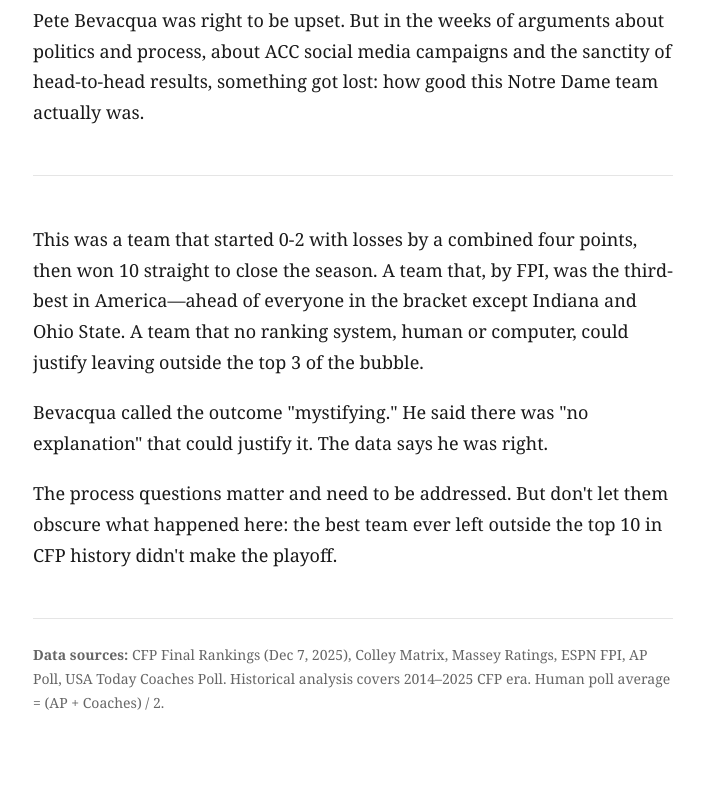
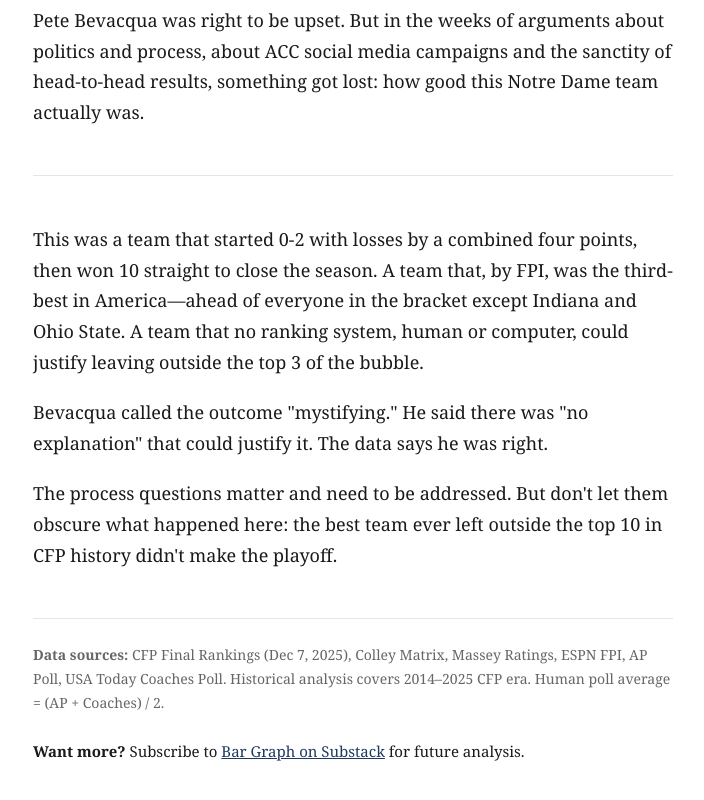
Before and after one commit to bargraphcfb/bargraphcfb.github.io, a plain HTML site: page notre-dame-2025.html in a window 1280 px wide. Shown: the part 10354-11154 px from the top of the page, without its empty margins (287-991 px from the left). Drawn offline with nearby package versions, Linux system fonts and the light colour scheme.

Commit message:
Update notre-dame-2025.html

```diff
--- a/notre-dame-2025.html
+++ b/notre-dame-2025.html
@@ -658,6 +658,9 @@
     <p>The process questions matter and need to be addressed. But don't let them obscure what happened here: the best team ever left outside the top 10 in CFP history didn't make the playoff.</p>
 
     <p class="footnote"><strong>Data sources:</strong> CFP Final Rankings (Dec 7, 2025), Colley Matrix, Massey Ratings, ESPN FPI, AP Poll, USA Today Coaches Poll. Historical analysis covers 2014–2025 CFP era. Human poll average = (AP + Coaches) / 2.</p>
+ <p style="margin-top: 24px; font-size: 15px;">
+  <strong>Want more?</strong> Subscribe to <a href="https://bargraphcfb.substack.com" style="color: #1e3a5f;">Bar Graph on Substack</a> for future analysis.
+</p>
   </article>
 
   <script type="text/babel">
```
